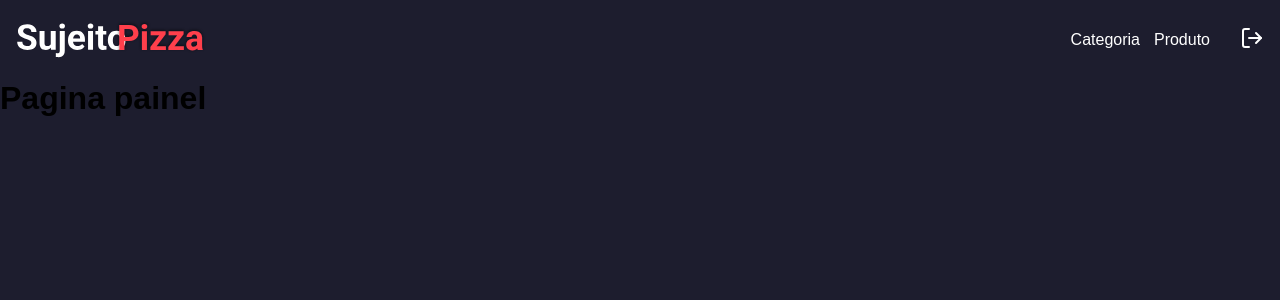
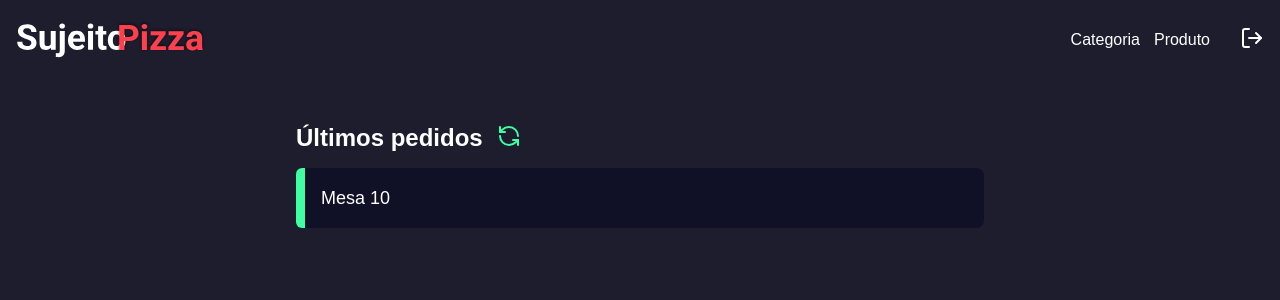
Before and after one commit to devrianmendes/pizzaria, a Next.js app in the folder frontend/: page /dashboard in a window 1280 px wide. Shown: the top 300 px of the page. Built offline with nearby package versions, Linux system fonts and the light colour scheme.

Commit message:
more frontend improvements

```diff
--- /dev/null
+++ b/frontend/src/app/dashboard/category/styles.module.scss
@@ -0,0 +1,28 @@
+.container {
+  max-width: 720px;
+  margin: 20px auto;
+  padding: 0px 16px;
+  display: flex;
+  flex-direction: column;
+
+  h1 {
+    color: var(--white);
+  }
+}
+
+.form {
+  display: flex;
+  gap: 16px;
+  flex-direction: column;
+  margin: 16px 0px;
+}
+
+.input {
+  height: 40px;
+  border: 0px;
+  background-color: var(--dark-900);
+  border-radius: 8px;
+  padding: 0px 16px;
+  color: var(--white);
+  border: 1px solid var(--gray-100);
+}
--- /dev/null
+++ b/frontend/src/app/dashboard/components/button/styles.module.scss
@@ -0,0 +1,9 @@
+.button {
+    height: 40px;
+    border-radius: 8px;
+    border:0;
+    background-color: var(--green-900);
+    font-weight: bold;
+    font-size: 16px;
+    color: var(--white);
+}
--- /dev/null
+++ b/frontend/src/app/dashboard/components/orders/index.tsx
@@ -0,0 +1,24 @@
+import { RefreshCcw } from "lucide-react";
+import styles from "./styles.module.scss";
+
+export function Orders() {
+  return (
+    <main className={styles.container}>
+      <section className={styles.containerHeader}>
+        <h1>Últimos pedidos</h1>
+        <button>
+          <RefreshCcw size={24} color="#3fffa3" />
+        </button>
+      </section>
+
+      <section className={styles.listOrders}>
+        <button className={styles.orderItem}>
+          <div className={styles.tag}>
+
+          </div>
+          <span>Mesa 10</span>
+        </button>
+      </section>
+    </main>
+  );
+}
--- /dev/null
+++ b/frontend/src/app/dashboard/components/orders/styles.module.scss
@@ -0,0 +1,53 @@
+.container {
+  max-width: 720px;
+  margin: 20px auto;
+  padding: 0 16px;
+  display: flex;
+  justify-content: space-between;
+  flex-direction: column;
+
+  h1 {
+    color: var(--white);
+  }
+}
+
+.containerHeader {
+  display: flex;
+  gap: 14px;
+  margin-top: 24px;
+  margin-bottom: 16px;
+
+  button {
+    background: transparent;
+    border: 0px;
+  }
+}
+
+.listOrders {
+  display: flex;
+  flex-direction: column;
+  gap: 16px;
+}
+
+.orderItem {
+  display: flex;
+  background-color: var(--dark-900);
+  align-items: center;
+  border: 0px;
+  font-size: 18px;
+  border-radius: 8px;
+  color: var(--white);
+  transition: filter 0.5s;
+
+  &:hover {
+    filter: brightness(1.2);
+  }
+}
+
+.tag {
+  width: 9px;
+  height: 60px;
+  background-color: var(--green-900);
+  border-radius: 6px 0 0 6px;
+  margin-right: 16px;
+}
--- a/frontend/src/app/dashboard/page.tsx
+++ b/frontend/src/app/dashboard/page.tsx
@@ -1,7 +1,9 @@
+import { Orders } from "./components/orders";
+
 export default function Dashboard() {
   return (
-    <div>
-      <h1>Pagina painel</h1>
-    </div>
+    <>
+      <Orders />
+    </>
   );
 }
```
Also changed, not shown: frontend/src/app/dashboard/category/page.tsx (added, +44 -0 lines), frontend/src/app/dashboard/components/button/index.tsx (added, +17 -0 lines), frontend/src/app/dashboard/product/page.tsx (added, +7 -0 lines).
